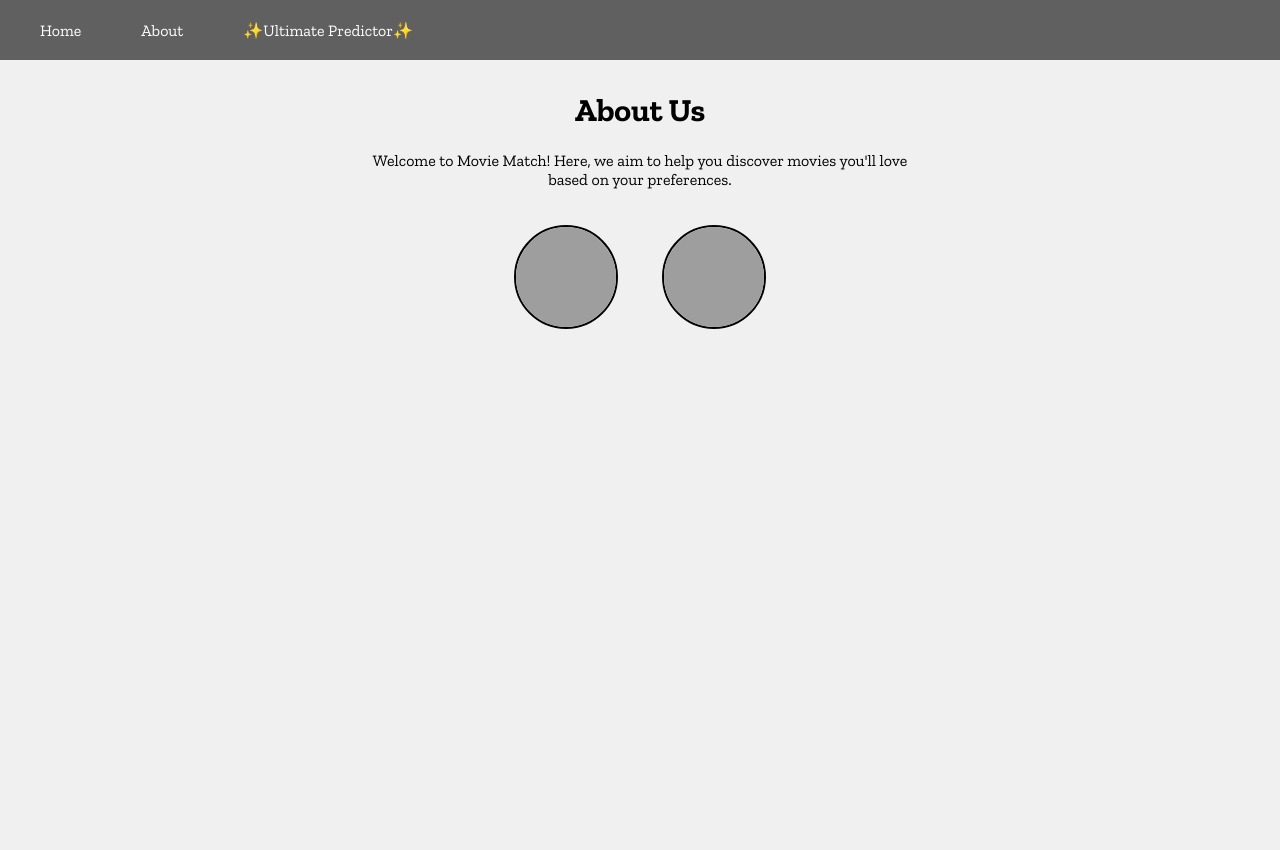
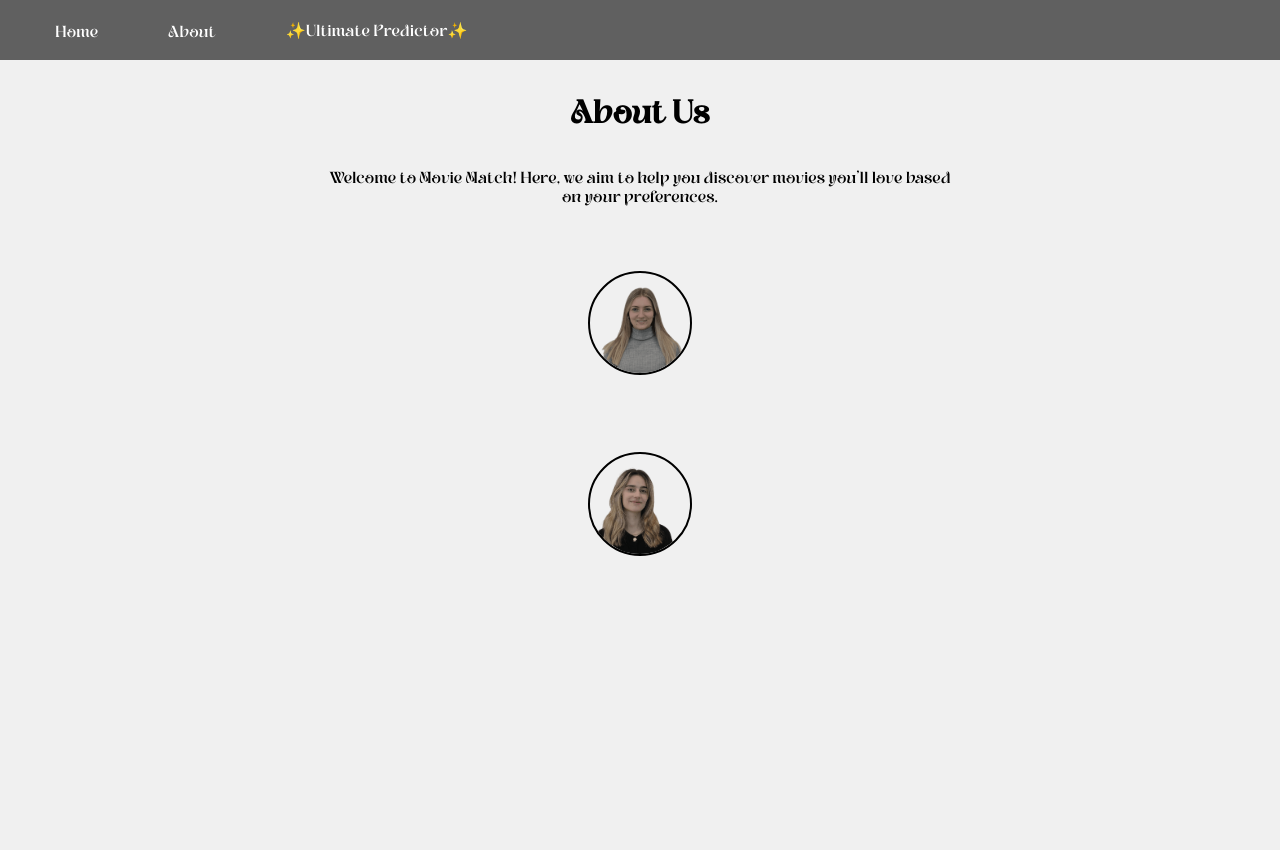
Before and after one commit to EmmaKozmer/Movie-Match, a Flask app: page /about in a window 1280 px wide. Run offline with Flask 3, Linux system fonts and the light colour scheme; parts of the project's set-up code (start-up, migrations or seed data) failed here and were passed over; grey boxes are pictures that could not be loaded.

Commit message:
Added About us Page, Improved Error Handling, Adjustments of the UI.

```diff
--- a/static/aboutusstyle.css
+++ b/static/aboutusstyle.css
@@ -1,29 +1,80 @@
-@import url('https://fonts.googleapis.com/css2?family=Zilla+Slab:ital,wght@0,300;0,400;0,500;0,600;0,700;1,300;1,400;1,500;1,600;1,700&display=swap');
+@font-face {
+    font-family: 'Meqanor';
+    src: url('/static/fonts/Meqanor.otf') format('opentype');
+}
 
-/* body styles */
+/* Body Styles */
 body {
     background-color: #f0f0f0;
     color: #000;
-    font-family: 'Zilla Slab', serif; /* Customized font to match your general CSS */
+    font-family: 'Meqanor', sans-serif; /* Ensure the font family falls back to a generic font if custom font fails */
     margin: 0;
     padding: 0;
 }
 
-/* container styles */
+/* Navbar Styles */
+.navbar ul {
+    text-align: center;
+    list-style: none;
+    padding: 0;
+}
+
+.navbar li {
+    display: inline;
+    margin: 0 15px;
+}
+
+.navbar a {
+    text-decoration: none;
+    color: inherit; /* Inherits the black color from body */
+}
+
+/* Container Styles */
 .container {
     width: 80%;
     margin: 20px auto;
     text-align: center;
+    display: flex;
+    flex-direction: column;
+    align-items: center; /* Centers children horizontally in the container */
 }
 
-/* image styles */
+/* Image Tooltip Wrapper */
+.image-tooltip-wrapper {
+    display: flex;
+    flex-direction: column;
+    align-items: center; /* Centers items horizontally in the flex container */
+    margin: 50px;
+}
+
+/* Tooltip Text Styles */
+.tooltip-text {
+    visibility: hidden;
+    color: black;
+    font-size: 16px;
+    margin-top: 5px; /* Space between image and text */
+
+    /* Fade-in effect */
+    opacity: 0;
+    transition: opacity 0.5s, visibility 0.5s;
+}
+
+.image-tooltip-wrapper:hover .tooltip-text {
+    visibility: visible;
+    opacity: 1;
+}
+
+/* Image Styles */
 .coder-images img {
     border-radius: 50%;
-    margin: 20px;
     border: 2px solid #000;
     transition: transform 0.3s ease;
+    width: 100px; /* Fixed width for alignment */
+    height: 100px; /* Fixed height for alignment */
+    object-fit: cover;
 }
 
 .coder-images img:hover {
     transform: scale(1.1);
+    cursor: pointer; /* Indicates the image can be clicked */
 }
--- a/static/style.css
+++ b/static/style.css
@@ -1,13 +1,16 @@
 /* General styles */
-
-@import url('https://fonts.googleapis.com/css2?family=Zilla+Slab:ital,wght@0,300;0,400;0,500;0,600;0,700;1,300;1,400;1,500;1,600;1,700&display=swap');
+@font-face {
+    font-family: 'Meqanor';
+    src: url('/static/fonts/Meqanor.otf') format('opentype');
+}
 
 /* body styles */
 body, html {
     height: 100%;
     margin: 0;
     padding: 0;
-    font-family: 'Zilla Slab', serif;
+    font-family: 'Meqanor';
+    src: url('/static/fonts/Meqanor.otf') format('opentype');
     display: flex;
     flex-direction: column;
     align-items: center;
--- a/templates/about.html
+++ b/templates/about.html
@@ -17,15 +17,25 @@
             <li><a href="/ultimate-predictor">✨Ultimate Predictor✨</a></li>
         </ul>
     </nav>
-
     <div class="container">
         <h1>About Us</h1>
         <p>Welcome to Movie Match! Here, we aim to help you discover movies you'll love based on your preferences.</p>
-        <!-- Placeholder images for the coders, replace 'coder1.jpg' and 'coder2.jpg' -->
         <div class="coder-images">
-            <img src="path/to/coder1.jpg" alt="Coder 1" style="width:100px;height:100px;">
-            <img src="path/to/coder2.jpg" alt="Coder 2" style="width:100px;height:100px;">
+            <div class="image-tooltip-wrapper">
+                <a href="https://www.linkedin.com/in/emma-kozmer" target="_blank">
+                    <img src="{{ url_for('static', filename='images/Emmaremoved.png') }}" alt="Coder 1" style="width:100px;height:100px;">
+                </a>
+                <span class="tooltip-text">Emma - Lead Developer</span>
+            </div>
+            <div class="image-tooltip-wrapper">
+                <a href="https://www.linkedin.com/in/luisamueller" target="_blank">
+                    <img src="{{ url_for('static', filename='images/Luisaremoved.png') }}" alt="Coder 2" style="width:100px;height:100px;">
+                </a>
+                <span class="tooltip-text">Luisa - UI/UX Designer</span>
+            </div>
         </div>
     </div>
+
+
 </body>
 </html>
```
Also changed, not shown: static/basic_quiz_style.css (+6 -2 lines), static/ultimate_predictor_style.css (+6 -1 lines), templates/basic_quiz.html (+2 -5 lines), templates/ultimate-predictor.html (+14 -8 lines), static/fonts/Meqanor.otf (added), static/fonts/giyaste.otf (added), static/images/Emmaremoved.png (added), static/images/Luisaremoved.png (added).
